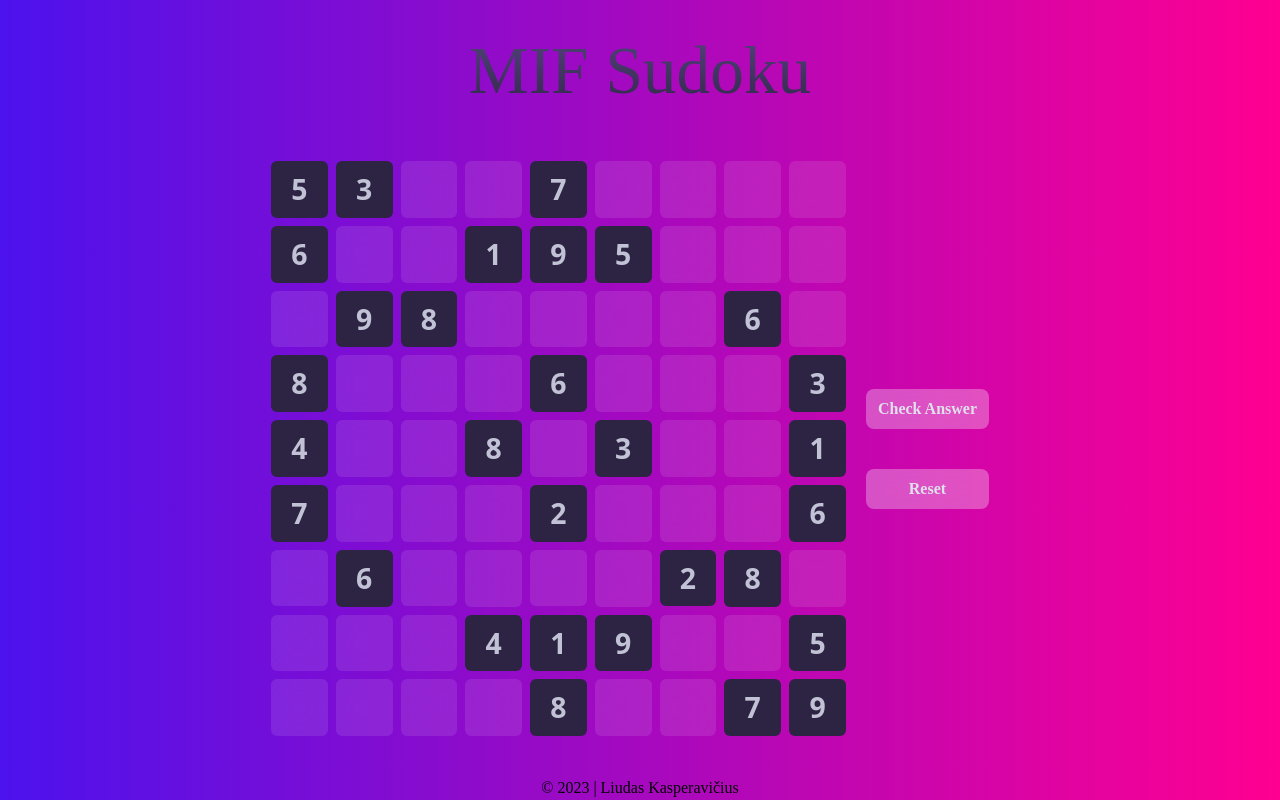
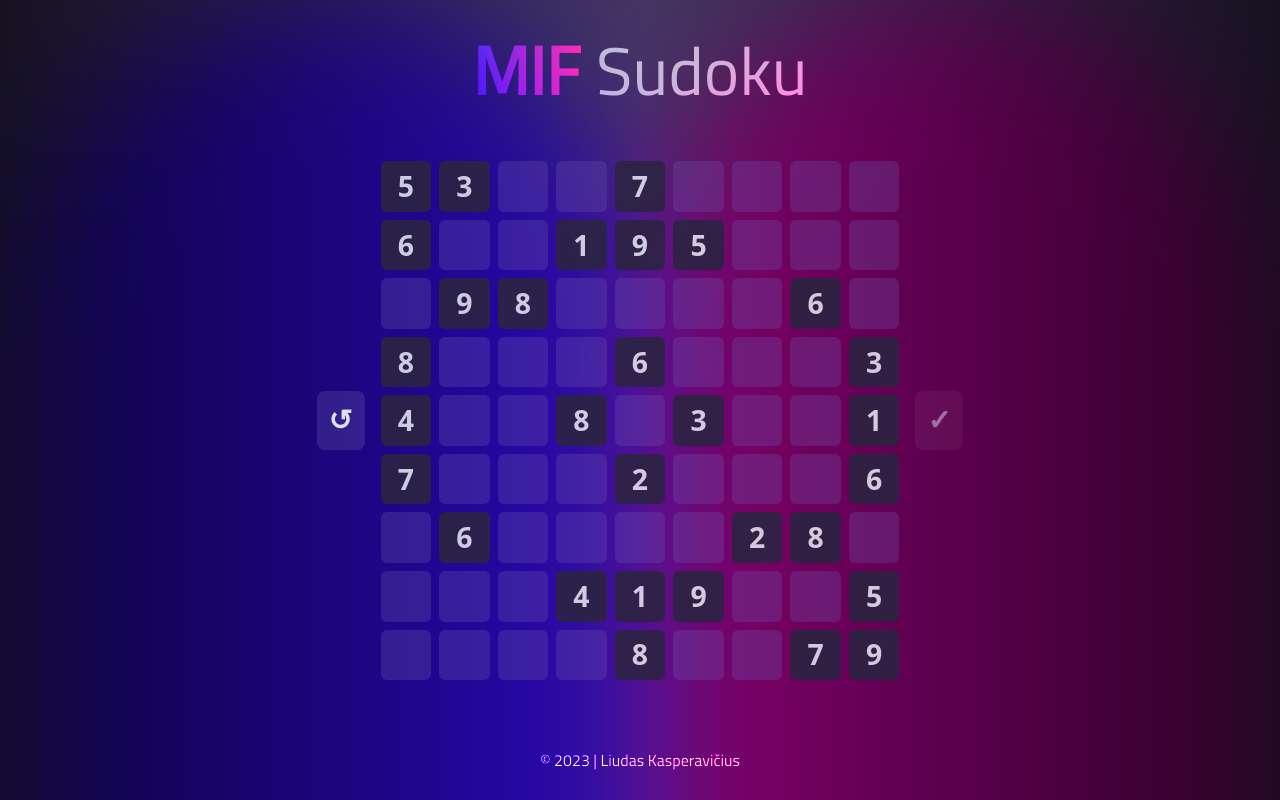
Before and after one commit to onlyidev/mif-sudoku, a website built with Vite: page index.html in a window 1280 px wide. Built offline with nearby package versions, Linux system fonts and the light colour scheme.

Commit message:
feat(design): Improved look and feel

```diff
--- a/index.css
+++ b/index.css
@@ -1,6 +1,7 @@
 @tailwind base;
 @tailwind components;
 @tailwind utilities;
+
 
 @layer base {
     :root {
@@ -133,10 +134,10 @@
     h4,
     h5,
     h6 {
-        @apply font-heading;
+        font-family: 'Titillium Web';
     }
 
     body {
-        @apply font-body;
+        font-family: 'Titillium Web';
     }
 }
--- a/index.html
+++ b/index.html
@@ -4,16 +4,28 @@
         <meta charset="UTF-8" />
         <meta name="viewport" content="width=device-width, initial-scale=1.0" />
         <script type="module" src="main.js"></script>
+        <link href="https://fonts.googleapis.com/css?family=Titillium Web" rel="stylesheet" />
         <title>MIF Sudoku</title>
     </head>
 
-    <body class="dark flex h-screen flex-col bg-gradient-to-r from-primary-500 to-accent-500">
+    <body class="dark flex h-screen w-full flex-col bg-gradient-to-r from-background-100 via-background-300 to-background-100">
         <header class="flex justify-center">
-            <h1 class="mt-5 bg-gradient-to-t from-background-200 to-background-400 bg-clip-text text-5xl text-transparent">MIF Sudoku</h1>
+            <h1 class="mt-5 bg-gradient-to-r from-primary-600 to-accent-600 bg-clip-text text-5xl text-transparent"><b>MIF</b></h1>
+            <h1 class="mt-5 text-5xl text-text-800">&nbsp;Sudoku</h1>
         </header>
-        <main class="flex min-h-0 grow items-center justify-center p-10 text-2xl font-semibold text-text-800">
-            <div class="h-full grow">
+        <div class="absolute h-full w-full overflow-hidden">
+            <div class="absolute left-0 top-0 z-10 h-[200%] w-1/2 rounded-full bg-primary-500 mix-blend-overlay blur-3xl"></div>
+            <div class="absolute right-0 top-0 z-10 h-[200%] w-1/2 rounded-full bg-accent-500 mix-blend-overlay blur-3xl"></div>
+        </div>
+        <main class="flex min-h-0 grow items-center justify-center p-10 text-2xl font-semibold text-text-900">
+            <div class="z-20 h-full grow">
                 <div class="flex h-full w-full justify-center">
+                    <button
+                        id="resetButton"
+                        class="text-md mx-4 h-fit w-12 self-center rounded-lg bg-white/10 px-3 py-2 uppercase transition-transform duration-150 ease-out disabled:opacity-50 [&:not([disabled])]:hover:scale-105 [&:not([disabled])]:hover:bg-white/20 [&:not([disabled])]:active:scale-95"
+                    >
+                        ↺
+                    </button>
                     <section id="board" class="grid aspect-square max-h-full max-w-full grid-cols-9 grid-rows-[9] gap-2">
                         <template id="card">
                             <div
@@ -25,26 +37,20 @@
                         </template>
                     </section>
                     <section id="answer" style="display: none" class="ml-5 grid aspect-square max-h-full max-w-full grid-cols-9 grid-rows-[9] gap-2"></section>
-                    <aside class="right-0 mx-5 flex flex-col justify-center space-y-10 text-text-900">
+                    <div class="relative mx-4 h-fit self-center">
                         <button
-                            id="answer"
+                            id="answerButton"
                             disabled
-                            class="group rounded-lg bg-white/30 px-3 py-2 text-base backdrop-blur transition-transform duration-150 ease-out [&:not([disabled])]:hover:scale-105 [&:not([disabled])]:active:scale-95"
+                            class="text-md group h-fit w-12 rounded-lg bg-white/10 px-3 py-2 uppercase transition-transform duration-150 ease-out disabled:opacity-50 [&:not([disabled])]:hover:scale-105 [&:not([disabled])]:hover:bg-white/20 [&:not([disabled])]:active:scale-95"
                         >
                             <div class="absolute right-0 top-0 aspect-square w-2 animate-ping rounded-full bg-primary-600 group-disabled:hidden"></div>
-                            Check Answer
+                            ✓
                         </button>
-                        <button
-                            id="reset"
-                            class="rounded-lg bg-white/30 px-3 py-2 text-base backdrop-blur transition-transform duration-150 ease-out [&:not([disabled])]:hover:scale-105 [&:not([disabled])]:active:scale-95"
-                        >
-                            Reset
-                        </button>
-                    </aside>
+                    </div>
                 </div>
             </div>
         </main>
-        <footer class="flex justify-center">
+        <footer class="flex h-20 items-center justify-center text-white">
             <p>&copy; 2023 | Liudas Kasperavičius</p>
         </footer>
     </body>
--- a/interact.js
+++ b/interact.js
@@ -1,12 +1,12 @@
 import { saveLocalBoard, removeLocalBoard } from "./store";
 import { getSolution } from "./comms";
 
-const invalidClass = "text-red-500";
-const validClass = "bg-background-300";
+const invalidClass = ["text-red-500"];
+const validClass = ["bg-white/20"];
 const bgDanger = "bg-red-700";
 const bgSuccess = "bg-teal-600";
-const bgNormal = ["bg-white/10", "backdrop-blur-xl"];
-const bgFixed = "bg-background-200";
+const bgNormal = ["bg-secondary-500", "opacity-30"];
+const bgFixed = ["bg-background-200", "opacity-90"];
 
 
 export function boardCellTextChangeHandler(event) {
@@ -15,16 +15,17 @@ export function boardCellTextChangeHandler(event) {
     const target = event.target;
     target.textContent = event.data.toUpperCase();
     if (isValid(target)) {
-        target.classList.add(validClass);
-        target.classList.remove(invalidClass);
+        applyClass(target, validClass);
+        removeClass(target, invalidClass);
         removeClass(target, bgNormal);
     } else {
-        target.classList.add(invalidClass);
-        target.classList.remove(validClass);
+        applyClass(target, invalidClass);
+        removeClass(target, validClass);
         applyClass(target, bgNormal);
     }
     saveLocalBoard(getCurrentBoardState());
-    window.document.querySelector("aside #answer").disabled = !isAnswerReady();
+    console.log(isAnswerReady());
+    window.document.querySelector("#answerButton").disabled = !isAnswerReady();
 }
 
 export function isValid(el) {
@@ -49,8 +50,8 @@ export function resetBoard() {
         .filter((el) => el.isContentEditable)
         .forEach((el) => {
             el.textContent = "";
-            el.classList.remove(invalidClass);
-            el.classList.remove(validClass);
+            removeClass(el, invalidClass);
+            removeClass(el, validClass);
             applyClass(el, bgNormal);
         });
     removeLocalBoard();
@@ -85,7 +86,7 @@ export function loadBoardFromString(off, usr, board = window.board) {
         if (official[i] == "x") {
             div.contentEditable = true;
             if (usr != "" && user[i] != "x")
-                div.classList.add(validClass);
+                applyClass(div, validClass);
             else
                 applyClass(div, bgNormal);
         } else {
@@ -111,10 +112,10 @@ export async function revealAnswer() {
     mismatches.forEach((i) => applyDanger(window.board.querySelectorAll("div")[i]));
     const officialArray = window.boardData.board.split("");
     [...Array.from(window.board.querySelectorAll("div")).keys()].filter(i => !mismatches.includes(i) && isNaN(officialArray[i]))
-        .forEach(el => applyClass(window.board.querySelectorAll("div")[el], bgSuccess));
+        .forEach(el => applySuccess(window.board.querySelectorAll("div")[el]));
 
-    window.document.querySelector("aside #answer").disabled = true;
-    window.document.querySelector("aside #reset").disabled = false;
+    window.document.querySelector("#answerButton").disabled = true;
+    window.document.querySelector("#resetButton").disabled = true;
 }
 
 export function disableInput() {
@@ -132,8 +133,13 @@ export function findMismatches(arr1, arr2, lambda) {
 }
 
 export function applyDanger(el) {
-    removeClass(el, [validClass, invalidClass, ...bgNormal, bgFixed]);
+    removeClass(el, [...validClass, ...invalidClass, ...bgNormal, ...bgFixed]);
     applyClass(el, ["text-white", bgDanger]);
+}
+
+export function applySuccess(el) {
+    removeClass(el, [...validClass, ...invalidClass, ...bgNormal, ...bgFixed, bgDanger]);
+    applyClass(el, ["text-white", bgSuccess]);
 }
 
 export function applyClass(el, cls) {
--- a/main.js
+++ b/main.js
@@ -12,7 +12,7 @@ window.onload = async () => {
   interact.prepareBoard(window.boardData.width);
   interact.loadBoardFromString(window.boardData.board, store.getLocalBoard() ?? "");
 
-  window.document.querySelector("aside #answer").addEventListener("click", interact.revealAnswer);
-  window.document.querySelector("aside #reset").addEventListener("click", interact.resetBoard);
+  window.document.querySelector("#answerButton").addEventListener("click", interact.revealAnswer);
+  window.document.querySelector("#resetButton").addEventListener("click", interact.resetBoard);
 
 };
--- a/tailwind.config.js
+++ b/tailwind.config.js
@@ -14,8 +14,8 @@ module.exports = {
         '5xl': '4.210rem',
       },
       fontFamily: {
-        heading: 'Belanosima',
-        body: 'Belanosima',
+        heading: 'Titillium Web',
+        body: 'Titillium Web',
       },
       fontWeight: {
         normal: '400',
```
